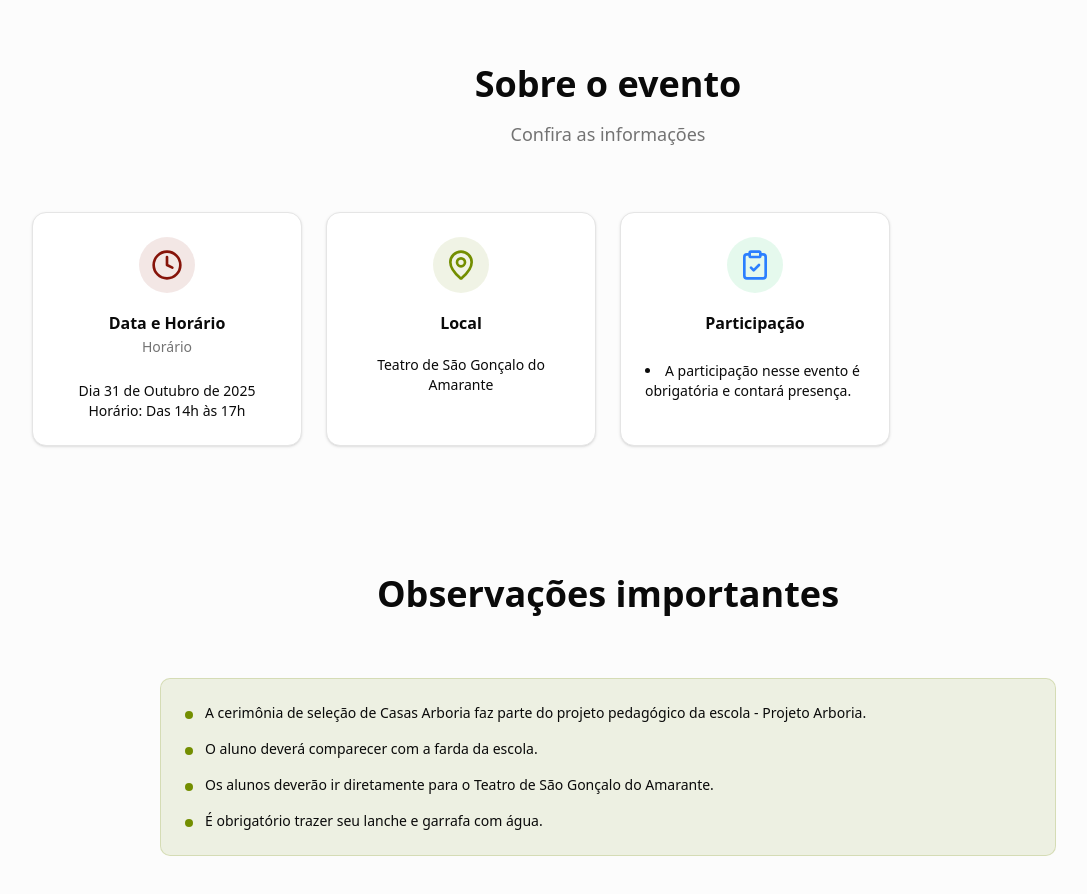
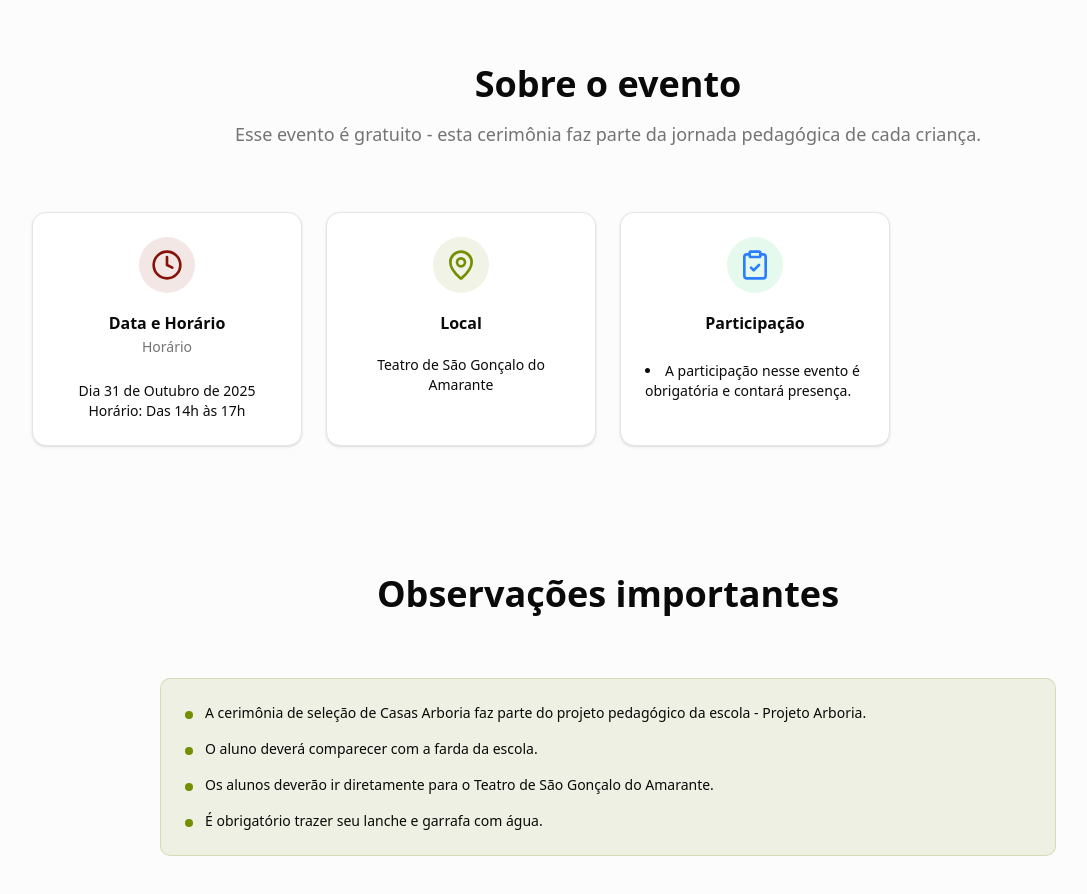
Before and after one commit to pedrologapp/amadeus-2025-arboriasele-o, a React (Vite) app: page / in a window 1280 px wide. Shown: the part 800-1694 px from the top of the page, without its empty margins (32-1119 px from the left). Built offline with nearby package versions, Linux system fonts and the light colour scheme.

Commit message:
Update App.jsx

```diff
--- a/src/App.jsx
+++ b/src/App.jsx
@@ -191,7 +191,7 @@ import React, { useState } from 'react';
           <div className="text-center mb-16">
             <h2 className="text-4xl font-bold mb-4">Sobre o evento</h2>
             <p className="text-lg text-muted-foreground">
-              Confira as informações
+             Esse evento é gratuito - esta cerimônia faz parte da jornada pedagógica de cada criança.
             </p>
           </div>
           <div className="grid md:grid-cols-2 lg:grid-cols-4 gap-6">
```
